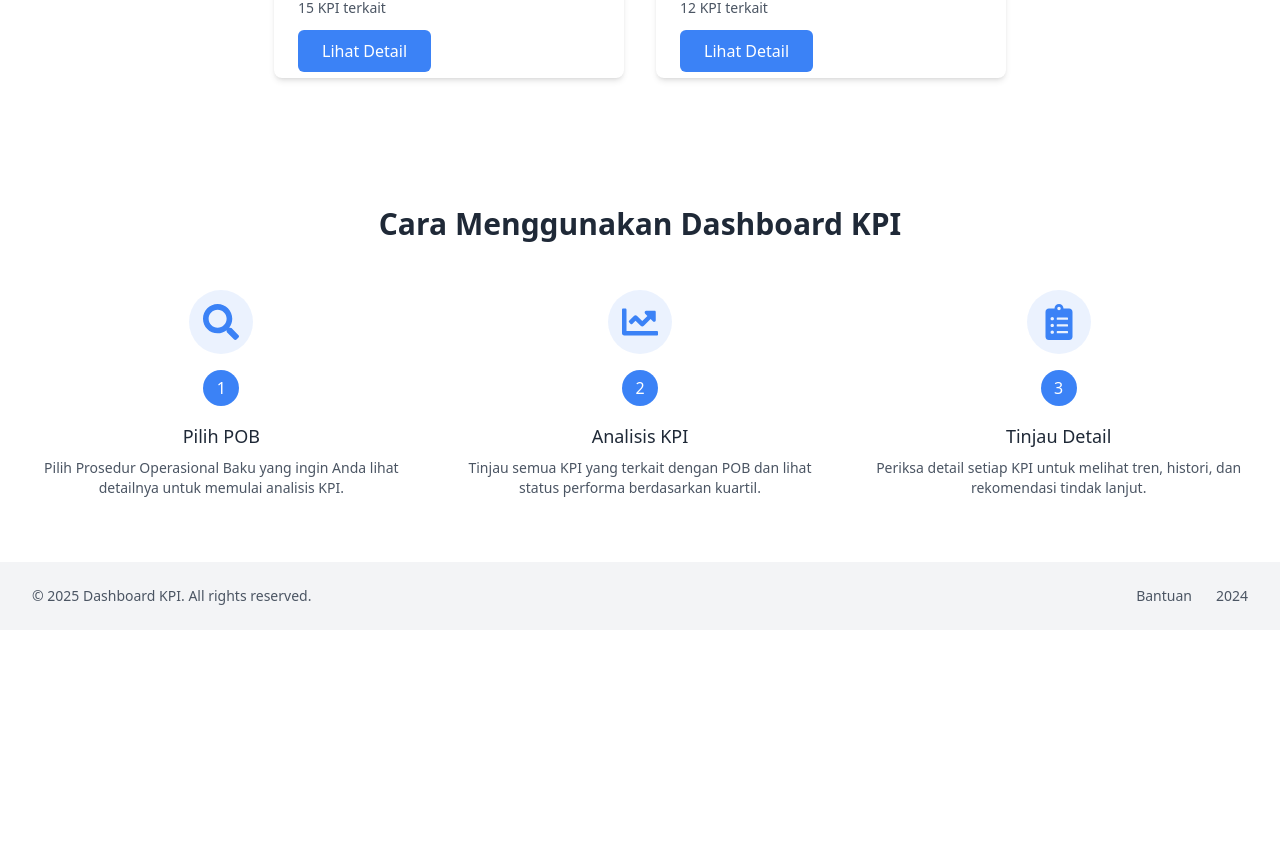
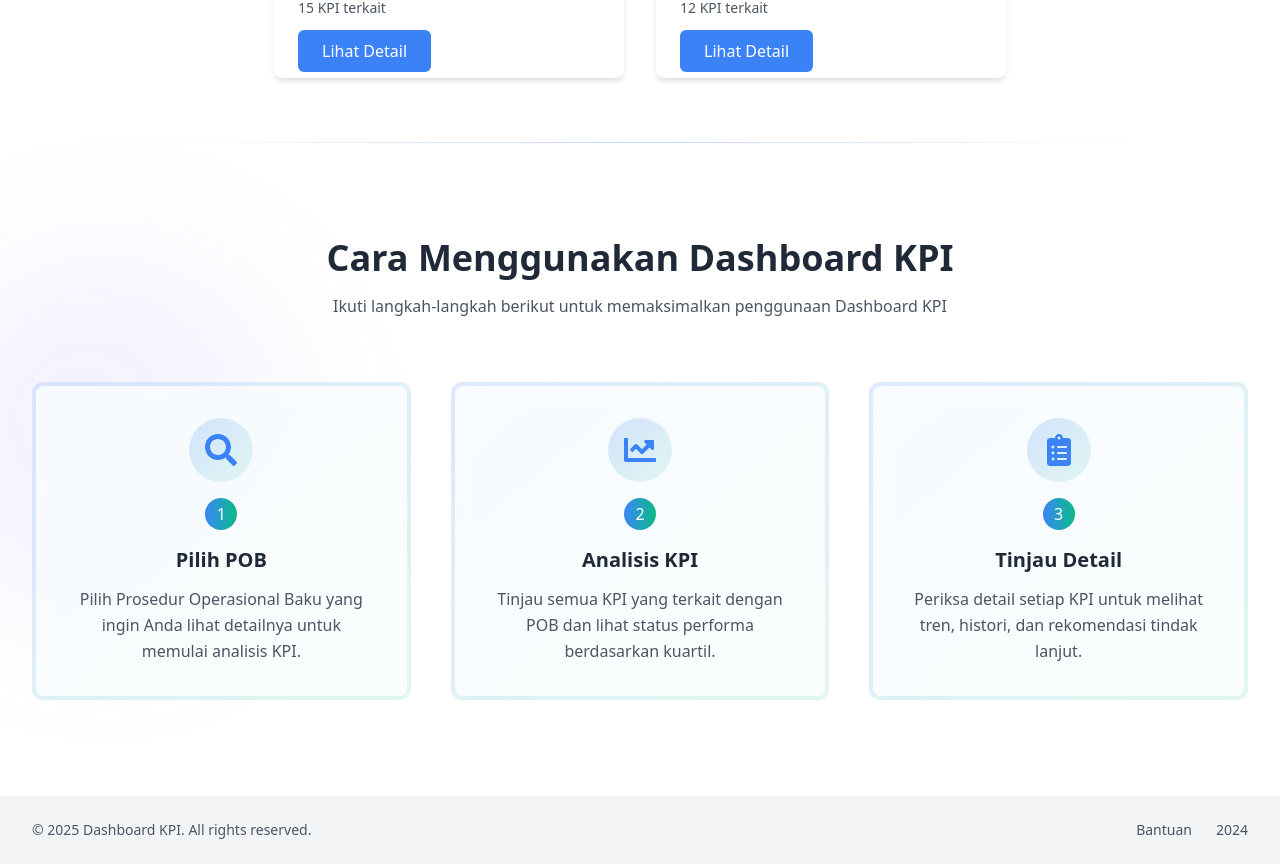
Before and after one commit to nugrahaAdhitama/dashboard-kpi-mpb, a Next.js app: page / in a window 1280 px wide. Shown: the part 1073-1937 px from the top of the page. Before the commit the page ends 1703 px from the top, so only its background shows below. Built offline with nearby package versions, Linux system fonts and the light colour scheme.

Commit message:
feat: Revamp HowToSection component with glassmorphism, animations, and enhanced layout for improved user experience

```diff
--- a/src/components/molecules/HowToSection.tsx
+++ b/src/components/molecules/HowToSection.tsx
@@ -2,11 +2,13 @@
 
 /**
  * HowToSection component for displaying a guide on how to use the Dashboard KPI
- * Features step numbers, icons, titles, and descriptions
+ * Features step numbers, icons, titles, and descriptions with animations and glassmorphism
+ * @component
  */
 import React from "react";
 import { IHowToStep } from "@/interfaces/pob";
 import { FaSearch, FaChartLine, FaClipboardList } from "react-icons/fa";
+import { motion } from "framer-motion";
 
 interface HowToSectionProps {
   title: string;
@@ -26,35 +28,63 @@ const HowToSection: React.FC<HowToSectionProps> = ({
   className = "",
 }) => {
   return (
-    <section className={`w-full py-16 ${className}`}>
-      <div className="max-w-screen-xl mx-auto px-4 md:px-8">
-        <h2 className="text-2xl md:text-3xl font-semibold text-center text-[#1F2937] mb-12">
+    <section className={`w-full py-24 relative overflow-hidden ${className}`}>
+      {/* Background decorations */}
+      <div className="absolute top-0 left-1/2 -translate-x-1/2 w-full max-w-screen-lg h-[1px] bg-gradient-to-r from-transparent via-[#3B82F6]/30 to-transparent"></div>
+      <div className="absolute -left-20 bottom-40 w-96 h-96 rounded-full bg-gradient-to-br from-[#8B5CF6]/10 to-[#3B82F6]/5 blur-3xl z-0"></div>
+
+      <div className="max-w-screen-xl mx-auto px-4 md:px-8 relative z-10">
+        <motion.div
+          initial={{ opacity: 0, y: 20 }}
+          whileInView={{ opacity: 1, y: 0 }}
+          viewport={{ once: true, margin: "-100px" }}
+          transition={{ duration: 0.6 }}
+          className="text-center mb-16"
+        >
+          <h2 className="text-2xl md:text-3xl lg:text-4xl font-bold text-center text-[#1F2937] mb-4">
             {title}
           </h2>
+          <p className="text-center text-[#4B5563] max-w-2xl mx-auto">
+            Ikuti langkah-langkah berikut untuk memaksimalkan penggunaan
+            Dashboard KPI
+          </p>
+        </motion.div>
 
         <div className="grid grid-cols-1 md:grid-cols-2 lg:grid-cols-3 gap-8 md:gap-10">
-          {steps.map((step) => {
+          {steps.map((step, index) => {
             const StepIcon = iconMap[step.iconName as keyof typeof iconMap];
 
             return (
-              <div
+              <motion.div
                 key={step.id}
-                className="flex flex-col items-center text-center"
+                initial={{ opacity: 0, y: 20 }}
+                whileInView={{ opacity: 1, y: 0 }}
+                viewport={{ once: true }}
+                transition={{ duration: 0.5, delay: index * 0.1 }}
+                whileHover={{ y: -5, transition: { duration: 0.2 } }}
+                className="relative p-1 rounded-xl bg-gradient-to-br from-[#3B82F6]/30 to-[#10B981]/20"
               >
-                <div className="flex items-center justify-center w-16 h-16 rounded-full bg-[#3B82F6]/10 text-[#3B82F6] mb-4">
-                  <StepIcon size={36} />
+                {/* Glassmorphism effect */}
+                <div className="absolute inset-0 bg-white/40 backdrop-blur-sm rounded-xl"></div>
+
+                <div className="relative p-8 bg-white/80 backdrop-blur-sm rounded-lg flex flex-col items-center text-center">
+                  <div className="flex items-center justify-center w-16 h-16 rounded-full bg-gradient-to-br from-[#3B82F6]/20 to-[#10B981]/10 text-[#3B82F6] mb-4">
+                    <StepIcon size={32} />
                   </div>
 
-                <div className="flex items-center justify-center w-9 h-9 rounded-full bg-[#3B82F6] text-white font-medium mb-4">
+                  <div className="flex items-center justify-center w-8 h-8 rounded-full bg-gradient-to-r from-[#3B82F6] to-[#10B981] text-white font-medium mb-4">
                     {step.id}
                   </div>
 
-                <h3 className="text-lg font-medium text-[#1F2937] mb-2">
+                  <h3 className="text-xl font-bold text-[#1F2937] mb-3">
                     {step.title}
                   </h3>
 
-                <p className="text-sm text-[#4B5563]">{step.description}</p>
+                  <p className="text-[#4B5563] leading-relaxed">
+                    {step.description}
+                  </p>
                 </div>
+              </motion.div>
             );
           })}
         </div>
```
Lines whose indentation alone changed are shown as unchanged.
